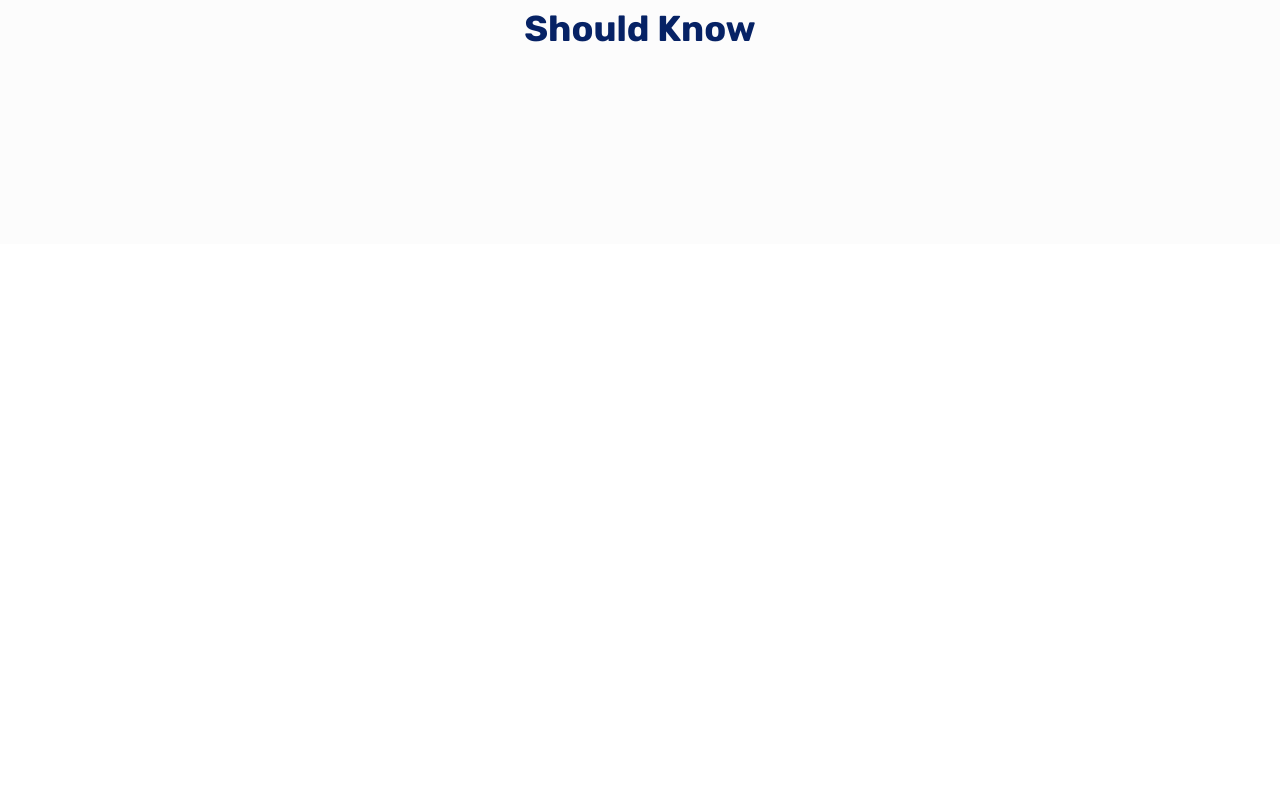
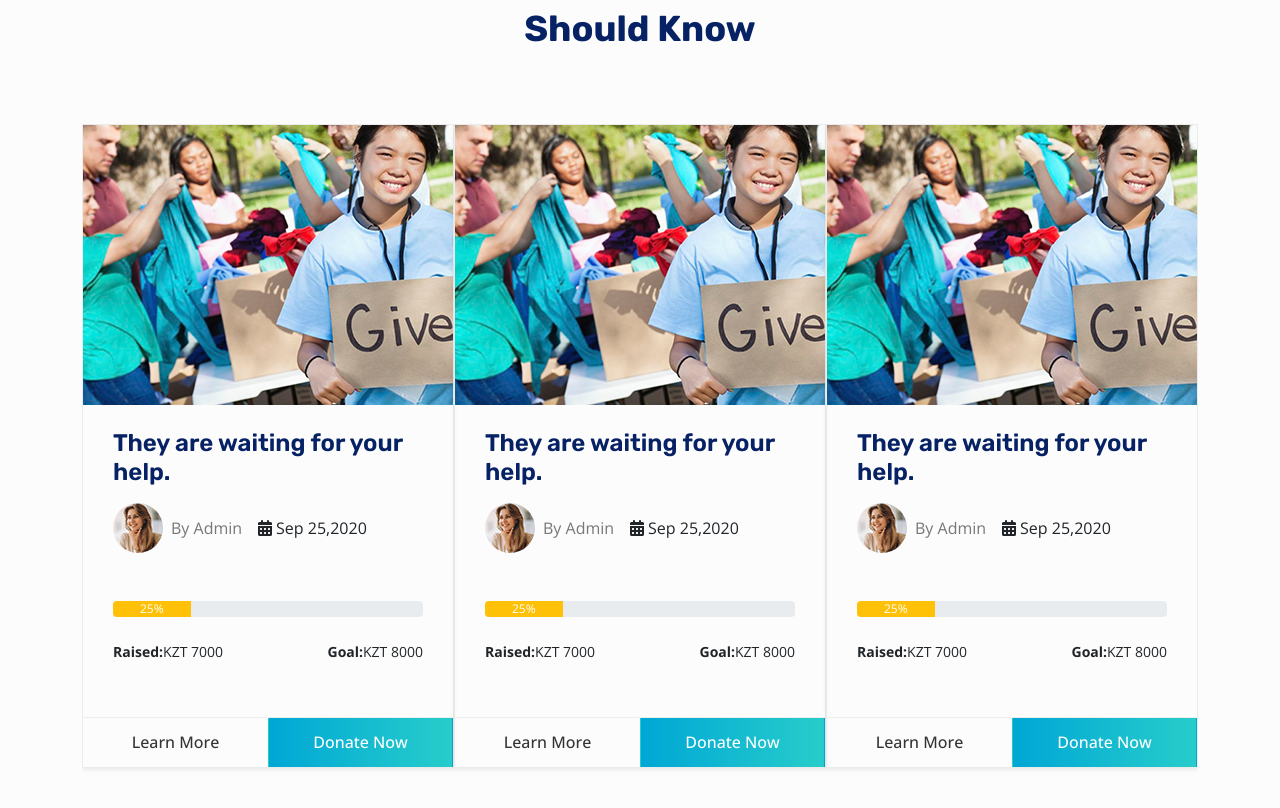
Before and after one commit to vxshugo/charty, a React (Create React App) app: page / in a window 1280 px wide. Shown: the part 2491-3299 px from the top of the page. Before the commit the page ends 2735 px from the top, so only its background shows below. Built offline with nearby package versions, Linux system fonts and the light colour scheme.

Commit message:
fix carousel

```diff
--- a/package.json
+++ b/package.json
@@ -8,6 +8,7 @@
     "@testing-library/user-event": "^13.5.0",
     "react": "^18.2.0",
     "react-dom": "^18.2.0",
+    "react-owl-carousel": "^2.3.3",
     "react-scripts": "5.0.1",
     "web-vitals": "^2.1.4"
   },
--- a/public/index.html
+++ b/public/index.html
@@ -87,6 +87,7 @@
             crossorigin="anonymous" referrerpolicy="no-referrer"></script>
 
     <script type="text/javascript">
+      window.addEventListener('load', function() {
         $('.owl-post').owlCarousel({
           loop: true,
           margin: 30,
@@ -112,10 +113,12 @@
             }
           }
         })
+      });
     </script>
 
 
     <script type="text/javascript">
+      window.addEventListener('load', function() {
         $('.owl-index').owlCarousel({
           loop: true,
           margin: 30,
@@ -141,6 +144,7 @@
             }
           }
         })
+      });
     </script>
 
     <!-- Odometer JS -->
--- a/src/component/case/index.jsx
+++ b/src/component/case/index.jsx
@@ -1,6 +1,39 @@
 import React from "react";
+import 'owl.carousel/dist/assets/owl.carousel.css';
+import 'owl.carousel/dist/assets/owl.theme.default.css';
+import OwlCarousel from 'react-owl-carousel';
+import {data} from "../../data/data";
+
 
 const Case = () => {
+    const Options = {
+        option: {
+            loop: true,
+            margin: 30,
+            responsiveClass: true,
+            responsive: {
+                0: {
+                    items: 1,
+                    dots: true,
+                    nav: false,
+                },
+                550: {
+                    items: 2,
+                    center: false,
+                    margin: 10,
+                    dots: true,
+                    nav: false
+                },
+                992: {
+                    items: 3,
+                    nav: true,
+                    dots: false,
+                    loop: true,
+                }
+            }
+        }
+    }
+
   return(
       <section id="causes" className="section-padding">
           <div className="container">
@@ -10,16 +43,17 @@ const Case = () => {
                       <h2>Popular Causes What You Should Know</h2>
                   </div>
               </div>
-              <div className="row">
-                  <div className="owl-index owl-theme owl-carousel">
-                      <div className="item">
+              <div className="row" loop nav margin={30}>
+                  <OwlCarousel className='owl-theme'>
+                      {data.map((item, index) => (
+                          <div className="item" key={index}>
                               <div className="cause-card post shadow-sm p-0">
                                   <div className="post-img">
-                                  <img src="./assets/images/blog/img-1.jpg" alt=""/>
+                                      <img src={item.img} alt=""/>
                                   </div>
                                   <div className="cause-content post-info w-100">
                                       <div className="post-content">
-                                      <h3 className="fs-4">They are waiting for your help.</h3>
+                                          <h3 className="fs-4">{item.title}</h3>
                                       </div>
                                       <div className="d-flex">
                                           <div className="post-info-user d-flex">
@@ -31,7 +65,7 @@ const Case = () => {
                                               </div>
                                           </div>
                                           <div className="post-date ms-3 d-flex align-items-center justify-content-between">
-                                          <span><i className="fa-solid fa-calendar-days me-1"></i> Sep 25,2020</span>
+                                              <span><i className="fa-solid fa-calendar-days me-1"></i>{item.date}</span>
                                           </div>
                                       </div>
                                       <div className="progress mt-5 mb-4">
@@ -42,11 +76,11 @@ const Case = () => {
                                       <div className="raise-goal d-flex justify-content-between">
                                           <div className="raise">
                                               <span>Raised:</span>
-                                          $7,000.00
+                                              KZT {item.Raised}
                                           </div>
                                           <div className="goal">
                                               <span>Goal:</span>
-                                          $8,000.00
+                                              KZT {item.Goal}
                                           </div>
                                       </div>
                                   </div>
@@ -56,7 +90,8 @@ const Case = () => {
                                   </div>
                               </div>
                           </div>
-                  </div>
+                      ))}
+                  </OwlCarousel>
               </div>
           </div>
       </section>
--- a/src/data/data.js
+++ b/src/data/data.js
@@ -1,8 +1,27 @@
-export const childrenInfo = [
+export const data = [
     {
         id: 0,
-        img: "",
-        title: "",
+        img: "./assets/images/blog/img-1.jpg",
+        title: "They are waiting for your help.",
+        date: "Sep 25,2020",
+        Raised: "7000",
+        Goal: "8000",
+        desc: "",
+    },{
+        id: 1,
+        img: "./assets/images/blog/img-1.jpg",
+        title: "They are waiting for your help.",
+        date: "Sep 25,2020",
+        Raised: "7000",
+        Goal: "8000",
+        desc: "",
+    },{
+        id: 2,
+        img: "./assets/images/blog/img-1.jpg",
+        title: "They are waiting for your help.",
+        date: "Sep 25,2020",
+        Raised: "7000",
+        Goal: "8000",
         desc: "",
     },
 ]
```
Also changed, not shown: 1 other file (tests, documents, lock files or other folders). Lines whose indentation alone changed are shown as unchanged.
